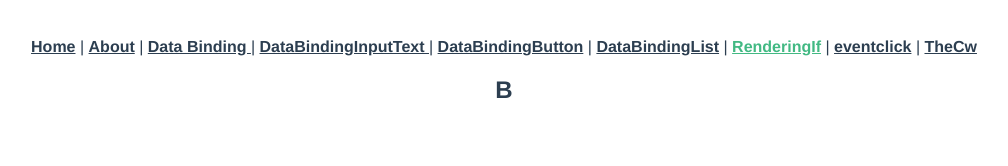
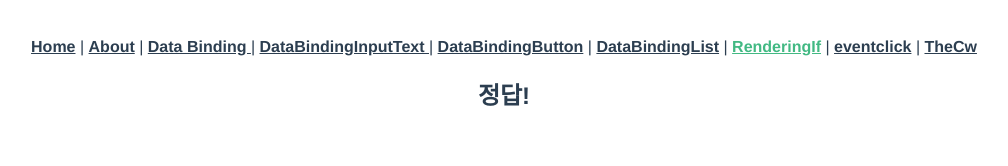
Before and after one commit to clouari/hagun_node.js_vue, a Vue app in the folder vue-project-manually/: page /renderingif in a window 1280 px wide. Shown: the top 166 px of the page, without its empty margins (136-1144 px from the left). Built offline with nearby package versions, Linux system fonts and the light colour scheme.

Commit message:
v-if 조건문 좀 더 알기 쉽게 정리

```diff
--- a/vue-project-manually/src/views/RenderingIf.vue
+++ b/vue-project-manually/src/views/RenderingIf.vue
@@ -1,8 +1,8 @@
 <template>
     <div>
-        <h1 v-if="type=='A'">A</h1>
-        <h1 v-else-if="type=='B'">B</h1>
-        <h1 v-else>C</h1>
+        <h1 v-if="type < 0">마이너스</h1>
+        <h1 v-else-if="type > 0 && type < 3">1에서 3사이</h1>
+        <h1 v-else>정답!</h1>
     </div>
 </template>
 <script>
@@ -10,7 +10,7 @@
 export default {
   data () {
     return {
-      type: 'B'
+      type: 0
     }
   }
 }
```
